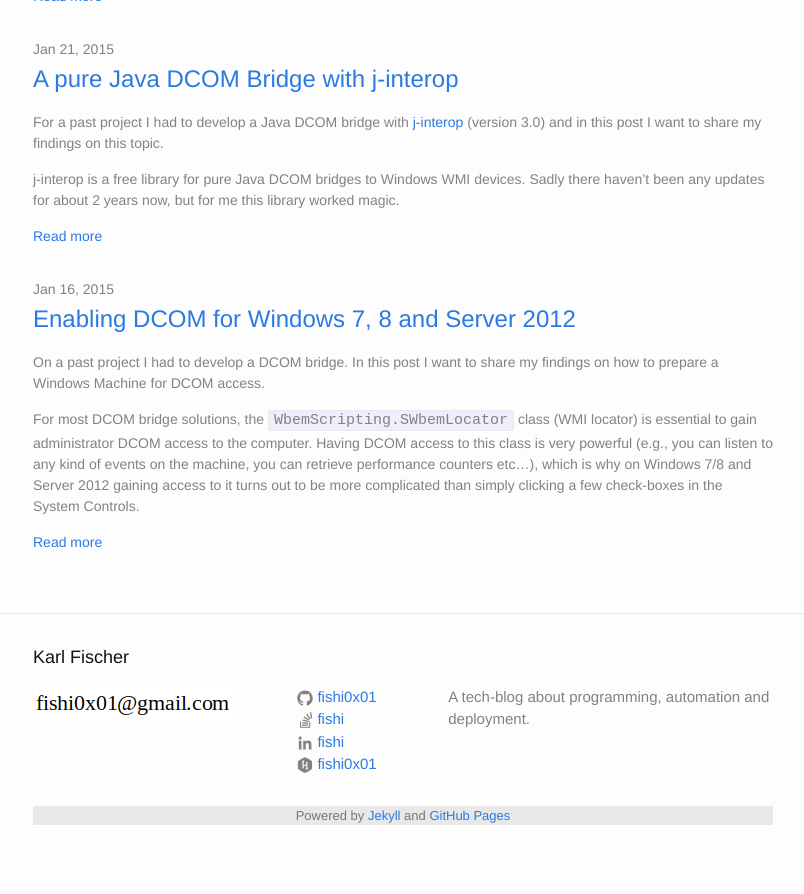
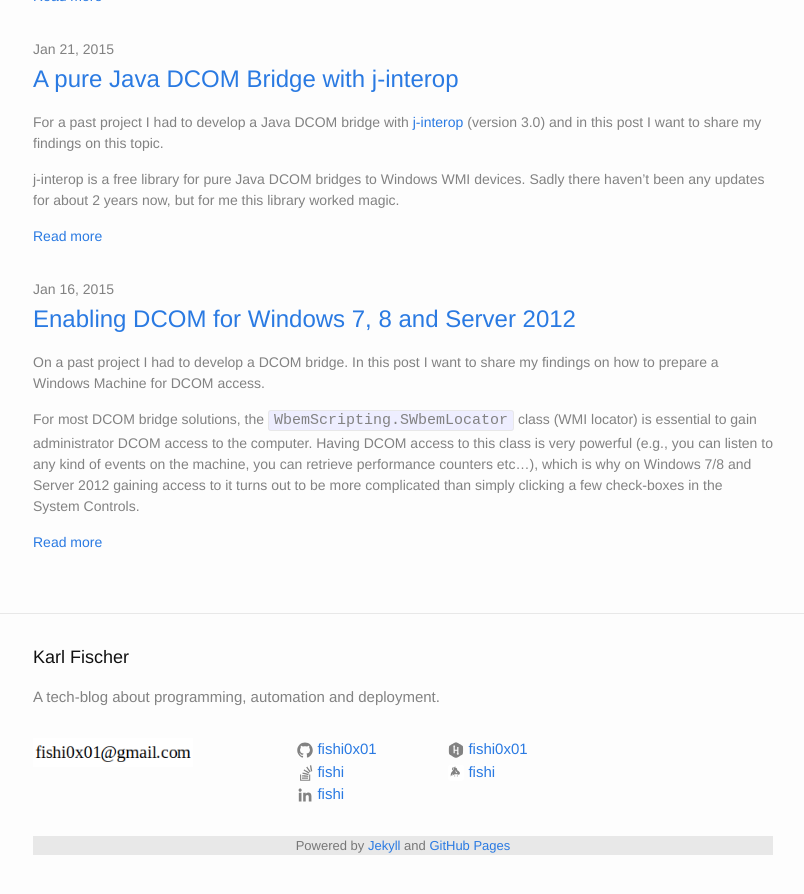
Before and after one commit to fishi0x01/fishi0x01.github.io, a Jekyll site: the page built from index.html, in a window 1280 px wide and 900 px high, scrolled down 3510 px. Shown: the top 894 px of the window, without its empty margins (237-1041 px from the left). Built offline with Jekyll 4.4.1, drawn with Linux system fonts in a browser that asks for light colours; formulas are drawn with MathJax 3; before the commit the page ends 4380 px from its top, so only the background shows below that.

Commit message:
Add keybase icon

```diff
--- a/_config.yml
+++ b/_config.yml
@@ -12,6 +12,7 @@ github_username:  fishi0x01
 hackerrank_username: fishi0x01
 linkedin_username: fishi
 hackerrank_username: fishi0x01
+keybaseio_username: fishi
 stackoverflow_username: fishi
 stackoverflow_userhash: 4478420
 
--- a/_includes/footer.html
+++ b/_includes/footer.html
@@ -5,8 +5,14 @@
     <h2 class="footer-heading">{{ site.title }}</h2>
 
     <div class="footer-col-wrapper">
+      <div class="footer-col footer-col-1-3">
+        <p>{{ site.description }}</p>
+      </div>
+    </div>
+
+    <div class="footer-col-wrapper">
       <div class="footer-col footer-col-1">
-        <img src="/content-images/mm.png" style="max-width: 200px;"/>
+        <img src="/content-images/mm.png" style="max-width: 160px;"/>
       </div>
       <div class="footer-col footer-col-2">
         <ul class="social-media-list">
@@ -19,13 +25,17 @@
           <li>
             {% include icon-linkedin.html username=site.linkedin_username %}
           </li>
+        </ul>
+      </div>
+      <div class="footer-col footer-col-3">
+        <ul class="social-media-list">
           <li>
             {% include icon-hackerrank.html username=site.hackerrank_username %}
           </li>
+          <li>
+            {% include icon-keybaseio.html username=site.keybaseio_username %}
+          </li>
         </ul>
-      </div>
-      <div class="footer-col footer-col-3">
-        <p>{{ site.description }}</p>
       </div>
     </div>
 
--- /dev/null
+++ b/_includes/icon-keybaseio.html
@@ -0,0 +1 @@
+<a href="https://keybase.io/{{ include.username }}"><span class="icon icon--keybaseio">{% include icon-keybaseio.svg %}</span><span class="username"> {{ include.username }}</span></a>
```
Also changed, not shown: README.md, _includes/icon-keybaseio.svg (added).
